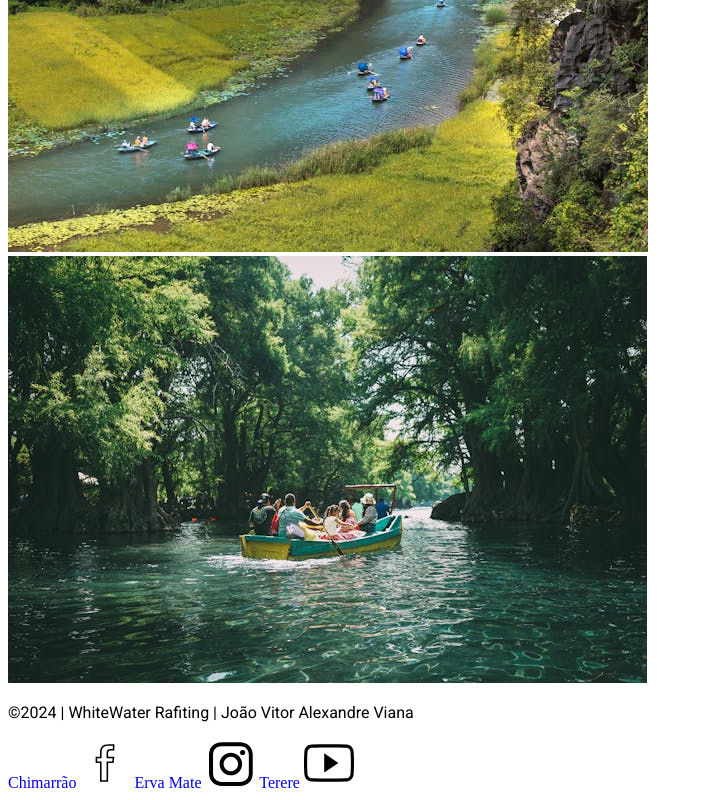
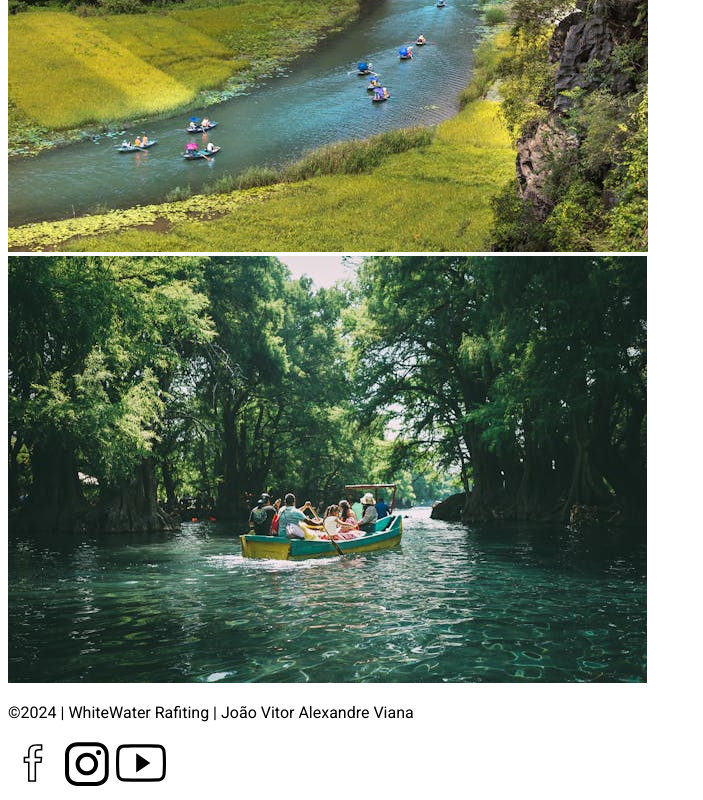
Before and after one commit to Stranger37/wdd130, a plain HTML site: page wwr/about.html in a window 1280 px wide. Shown: the part 2281-3081 px from the top of the page, without its empty margins (0-703 px from the left). Drawn offline with Linux system fonts and the light colour scheme.

Commit message:
retesting

```diff
--- a/wwr/about.html
+++ b/wwr/about.html
@@ -59,13 +59,13 @@
     <footer>
         <nav class="sociallinks">
             <p>&copy;2024 | WhiteWater Rafiting | João Vitor Alexandre Viana</p>
-            <a href="https://www.facebook.com/">Chimarrão
+            <a href="https://www.facebook.com/">
                 <img src="images/facebook.svg" alt="Facebook">
             </a>
-            <a href="https://www.instagram.com/">Erva Mate
+            <a href="https://www.instagram.com/">
                 <img src="images/instagram.svg" alt="Instagram">
             </a>
-            <a href="https://www.youtube.com/">Terere
+            <a href="https://www.youtube.com/">
                 <img src="images/youtube.svg" alt="Youtube">
             </a>
         </nav>
```
